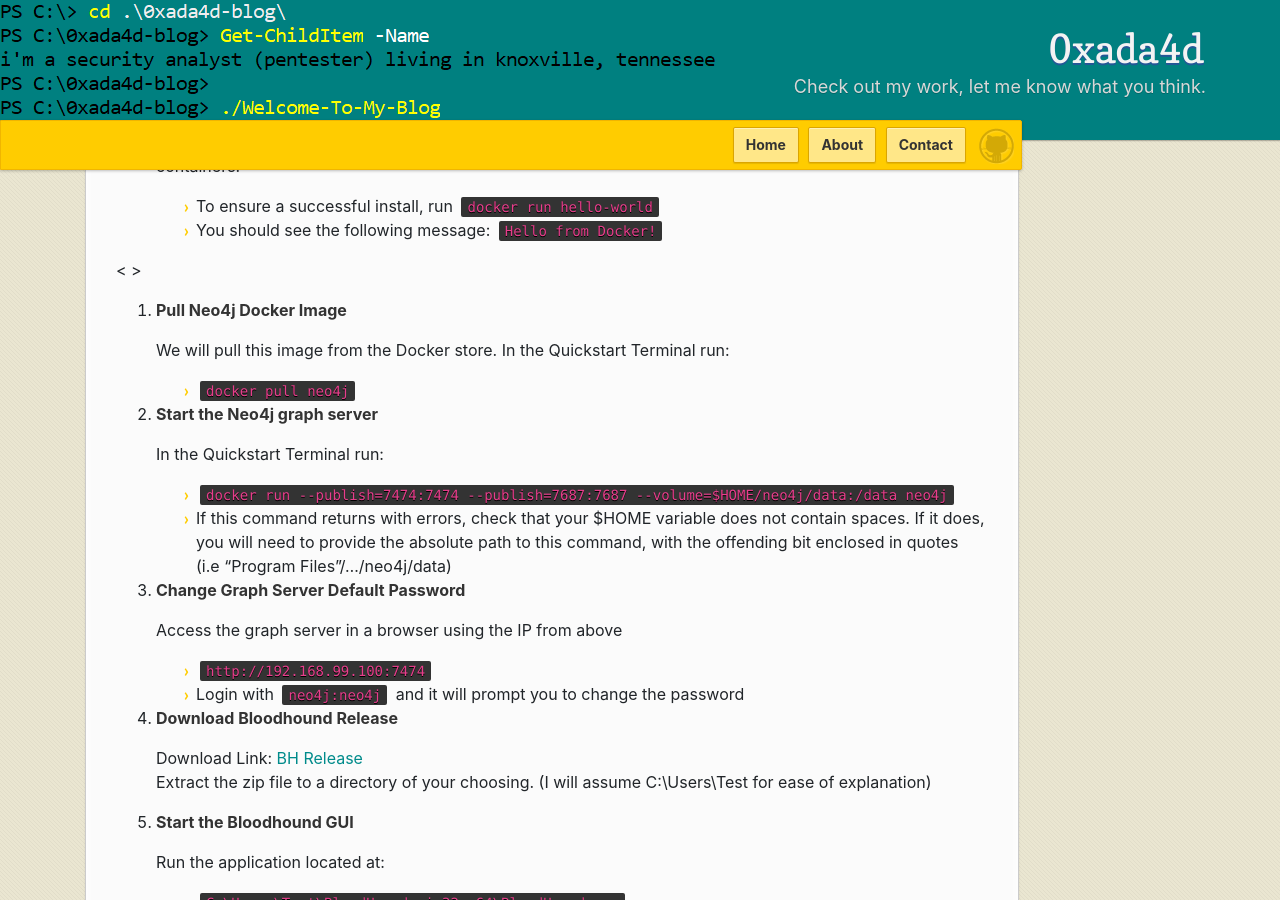
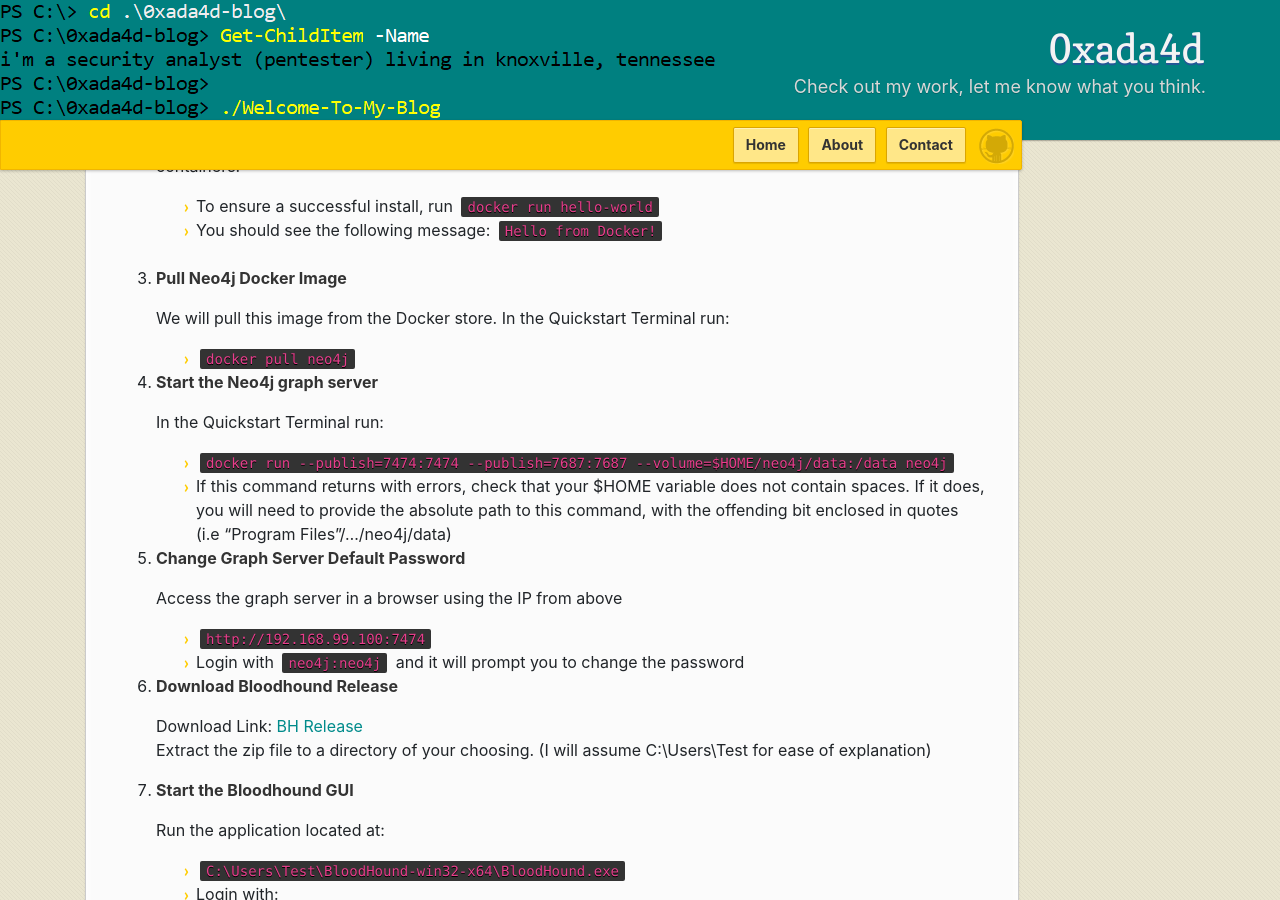
Before and after one commit to 0xada4d/0xada4d.github.io, a Jekyll site: the page built from _posts/2018-03-03-installing-bloodhound-server.md, in a window 1280 px wide and 900 px high, scrolled down 1379 px. Built offline with Jekyll 4.4.1, drawn with Linux system fonts in a browser that asks for light colours; comment, search, counter and statistics services are not loaded.

Commit message:
bloodhound how-to post

```diff
--- a/_posts/2018-03-03-installing-bloodhound-server.md
+++ b/_posts/2018-03-03-installing-bloodhound-server.md
@@ -44,8 +44,7 @@
    This was installed via the install wizard. Launching this program will open a MinGW Terminal and begin setting up Docker. When it is finished, you should see a message similar to: `docker is configured to use the default machine with IP 192.168.99.100`. Keep note of this IP, as this is how you will access your Docker containers.
    - To ensure a successful install, run `docker run hello-world`
    - You should see the following message: `Hello from Docker!`
-
-<&nbsp;>
+<br>
 3. **Pull Neo4j Docker Image**
 
    We will pull this image from the Docker store. In the Quickstart Terminal run:
```
